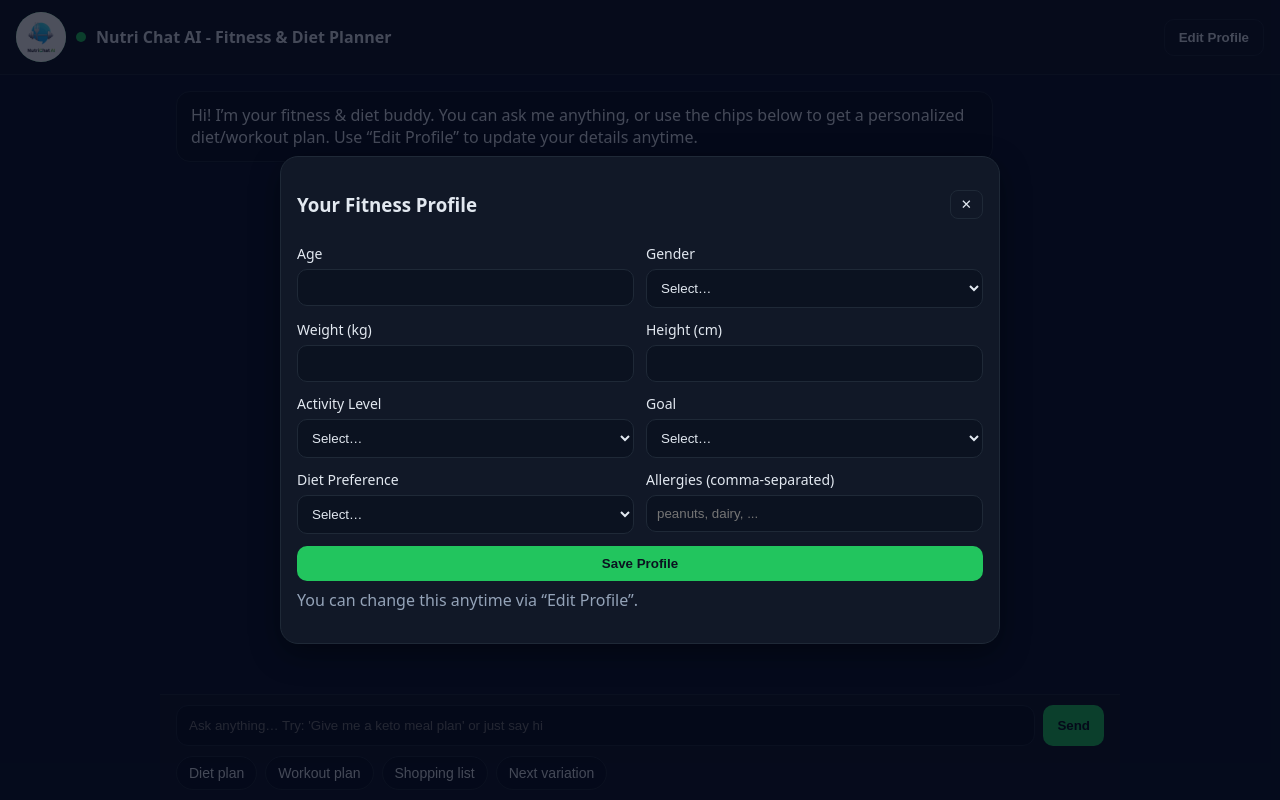
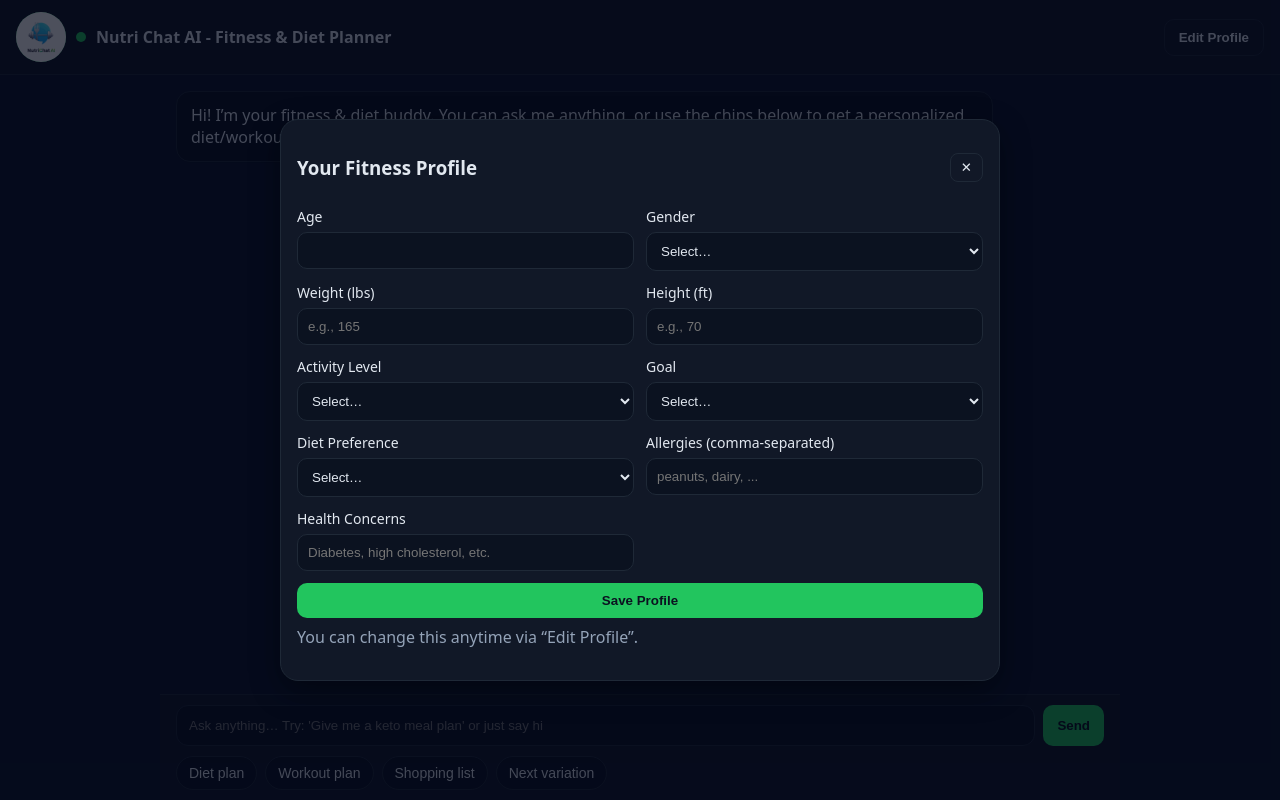
Before and after one commit to Jan-Ponti/Fitness-AI-Agent, a Flask app: page / in a window 1280 px wide. Run offline with Flask 3, Linux system fonts and the light colour scheme.

Commit message:
Update to imperial unts, addition of health concerns

```diff
--- a/app.py
+++ b/app.py
@@ -20,7 +20,7 @@ if not API_KEY:
 genai.configure(api_key=API_KEY)
 
 # Choose a fast, capable model. You can switch to "gemini-1.5-pro" later.
-MODEL_NAME = "gemini-2.0-flash"
+MODEL_NAME = "gemini-3-flash"
 model = genai.GenerativeModel(MODEL_NAME)
 
 app = Flask(__name__, static_folder="static", template_folder="templates")
@@ -46,18 +46,30 @@ def build_system_preamble(profile: Dict[str, Any]) -> str:
     activity = profile.get("activity", "")
     allergies = profile.get("allergies", "")
 
+    # NEW: Grab health concerns from the profile
+    health_concerns = profile.get("health_concerns", "")
+
+
+
     return (
         "You are a friendly, factual fitness & diet assistant. "
         "Personalize suggestions using this user profile when relevant.\n\n"
         f"User Profile:\n"
         f"- Age: {age}\n"
         f"- Gender: {gender}\n"
-        f"- Height: {height} cm\n"
-        f"- Weight: {weight} kg\n"
+        f"- Height: {height} inches\n"
+        f"- Weight: {weight} lbs\n"
         f"- Goal: {goal}\n"
         f"- Diet Preference: {diet}\n"
         f"- Activity Level: {activity}\n"
         f"- Allergies: {allergies or 'none'}\n"
+
+        # NEW
+        f"- Health Concerns: {health_concerns or 'none'}\n\n"
+        "MEDICAL SAFETY RULES:\n"
+        "1. If 'Diabetes' is mentioned, prioritize low-glycemic index foods and strictly limit added sugars.\n"
+        "2. If 'High Cholesterol' is mentioned, limit saturated fats and emphasize fiber and heart-healthy fats.\n"
+        "3. Always cross-reference recommendations against the user's listed Allergies.\n"
     )
 
 
--- a/static/app.js
+++ b/static/app.js
@@ -64,12 +64,15 @@ profileForm.addEventListener("submit", (e) => {
   const data = Object.fromEntries(new FormData(profileForm).entries());
   // Normalize a bit
   data.age = Number(data.age || 0);
-  data.weight = Number(data.weight || 0);
-  data.height = Number(data.height || 0);
+  data.weight = Number(data.weight || 0); // lbs
+  data.height = Number(data.height || 0); // in
   data.activity = data.activity || "";
   data.goal = (data.goal || "").toLowerCase();
   data.diet = (data.diet || "").toLowerCase();
   data.allergies = (data.allergies || "").trim();
+
+  // NEW: Normalize Health Concerns
+  data.health_concerns = (data.health_concerns || "").trim();
 
   profile = data;
   localStorage.setItem("fitnessProfile", JSON.stringify(profile));
--- a/templates/index.html
+++ b/templates/index.html
@@ -59,11 +59,11 @@
             <option>other</option>
           </select>
         </label>
-        <label>Weight (kg)
-          <input type="number" name="weight" step="0.1" required />
+        <label>Weight (lbs)
+          <input type="number" name="weight" step="0.1" placeholder="e.g., 165" required />
         </label>
-        <label>Height (cm)
-          <input type="number" name="height" step="0.1" required />
+        <label>Height (ft)
+          <input type="number" name="height" step="0.1" placeholder="e.g., 70" required />
         </label>
         <label>Activity Level
           <select name="activity" required>
@@ -95,6 +95,10 @@
         <label>Allergies (comma-separated)
           <input type="text" name="allergies" placeholder="peanuts, dairy, ..." />
         </label>
+        <label>Health Concerns
+          <input type="text" name="health_concerns" placeholder="Diabetes, high cholesterol, etc." />
+        </label>
+
         <div class="row span2">
           <button type="submit" class="btn primary" style="width:100%;">Save Profile</button>
         </div>
```
